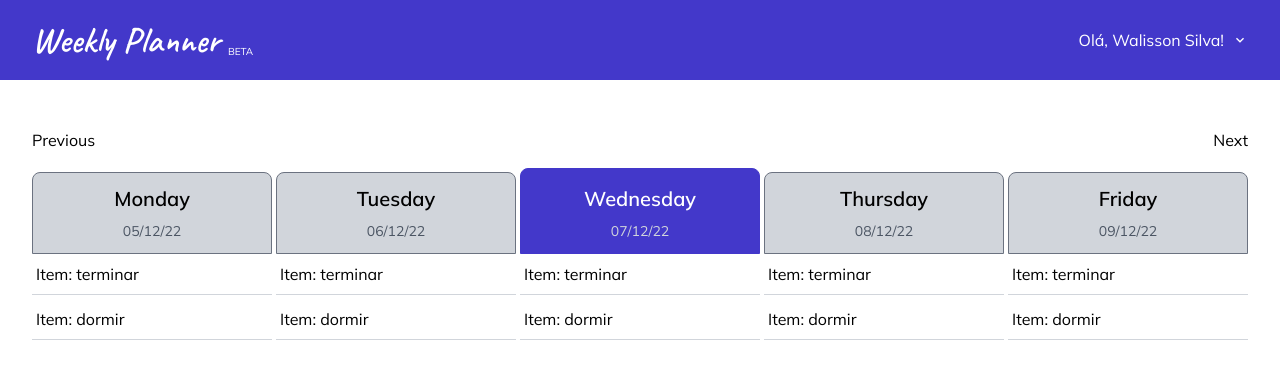
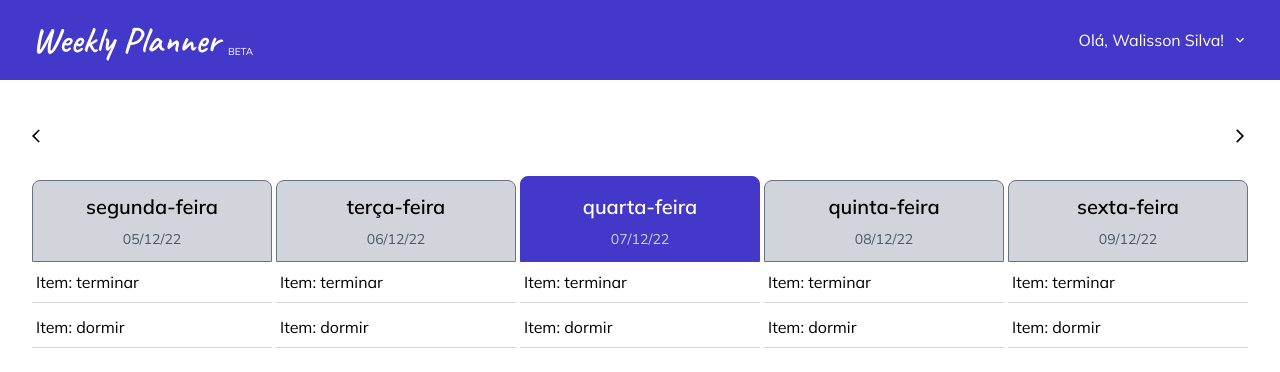
Before and after one commit to walissonsilva/better-plan, a Next.js app: page / in a window 1280 px wide. Shown: the top 372 px of the page. Built offline with nearby package versions, Linux system fonts and the light colour scheme.

Commit message:
feat: define default locale to ptBR on date-fns

```diff
--- a/src/components/Pages/Home.tsx
+++ b/src/components/Pages/Home.tsx
@@ -1,6 +1,7 @@
 import { useState } from 'react'
 import { DragDropContext } from 'react-beautiful-dnd'
 import { format, addDays, isToday } from 'date-fns'
+import { MdArrowBackIos, MdArrowForwardIos } from 'react-icons/md'
 import { Droppable } from '../DragNDrop/Droppable'
 
 export const HomePage: React.FC = () => {
@@ -13,9 +14,13 @@ export const HomePage: React.FC = () => {
 
   return (
     <main className="p-4 lg:p-8">
-      <div className="flex items-center justify-between py-4">
-        <button onClick={() => addDayToDateOnFocus(-1)}>Previous</button>
-        <button onClick={() => addDayToDateOnFocus(1)}>Next</button>
+      <div className="flex items-center justify-between py-4 mb-4">
+        <button onClick={() => addDayToDateOnFocus(-1)}>
+          <MdArrowBackIos />
+        </button>
+        <button onClick={() => addDayToDateOnFocus(1)}>
+          <MdArrowForwardIos />
+        </button>
       </div>
       <section className="flex gap-1 w-full items-end">
         <DragDropContext onDragEnd={() => {}}>
--- a/src/pages/_app.tsx
+++ b/src/pages/_app.tsx
@@ -1,5 +1,9 @@
 import '../styles/globals.css'
 import type { AppProps } from 'next/app'
+import { ptBR } from 'date-fns/locale'
+import { setDefaultOptions } from 'date-fns'
+
+setDefaultOptions({ locale: ptBR })
 
 export default function App({ Component, pageProps }: AppProps) {
   return <Component {...pageProps} />
```
